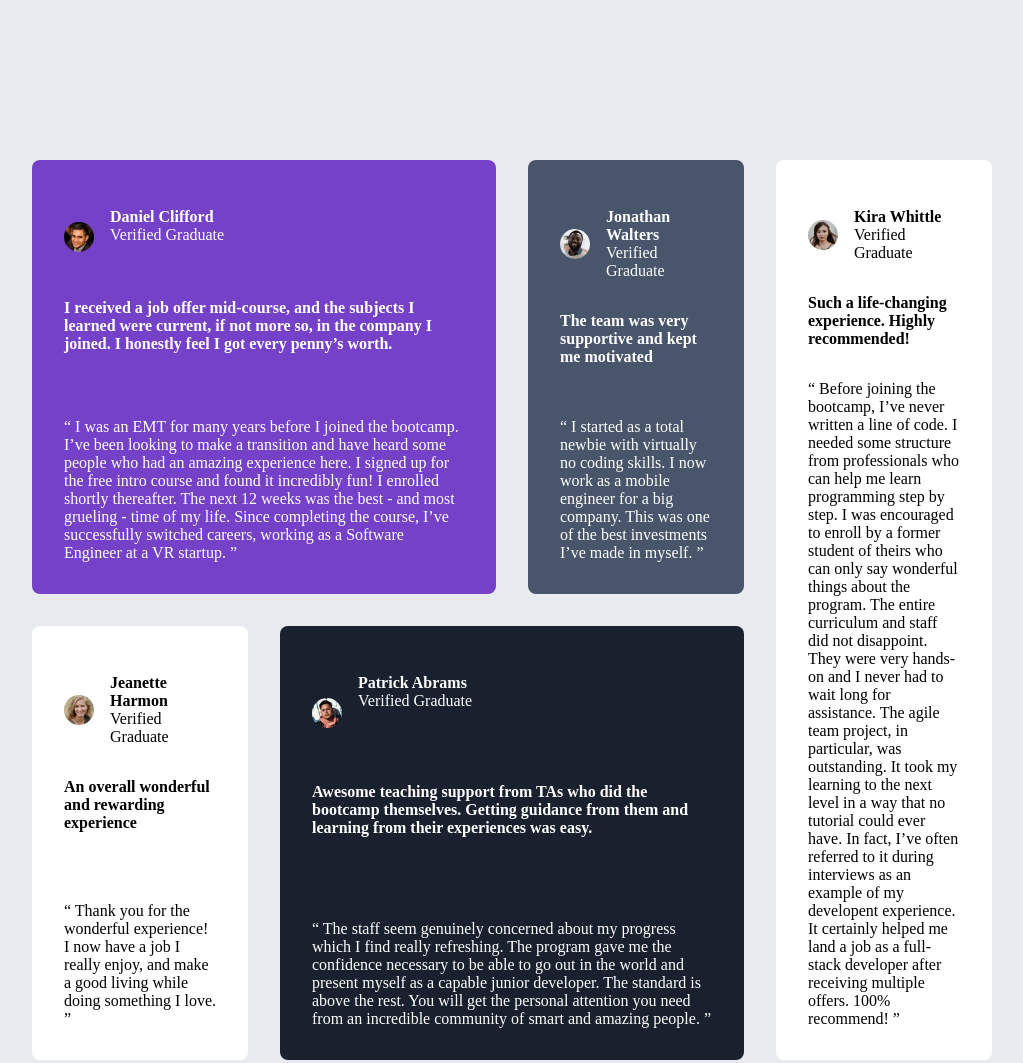
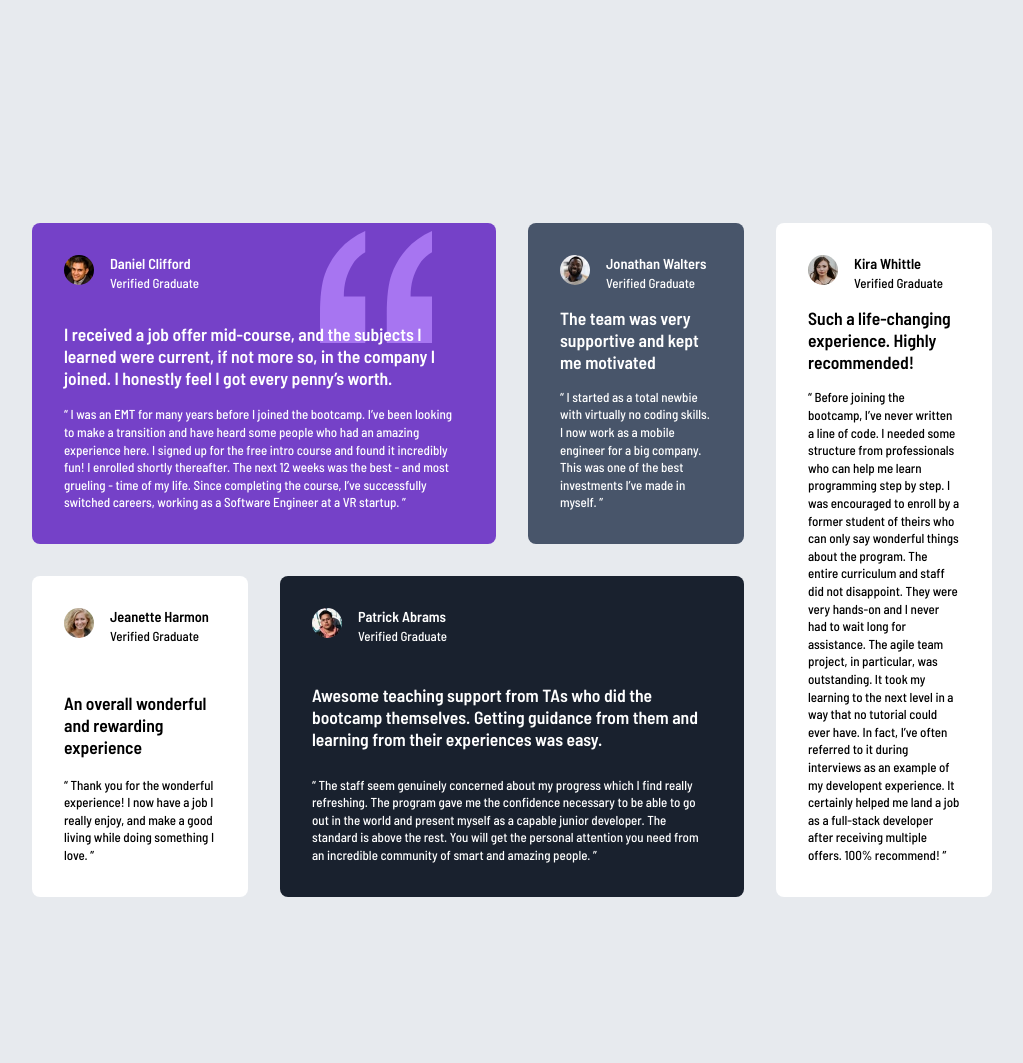
Before and after one commit to Ustatt/Testimonials-grid-section, a plain HTML site: page index.html in a window 1280 px wide. Shown: the whole page, without its empty margins (128-1151 px from the left). Drawn offline with Linux system fonts and the light colour scheme.

Commit message:
save changes

```diff
--- a/index.html
+++ b/index.html
@@ -9,6 +9,11 @@
   <link rel="icon" type="image/png" sizes="32x32" href="./images/favicon-32x32.png">
 
   <link rel="stylesheet" href="style.css">
+  <link rel="preconnect" href="https://fonts.googleapis.com">
+  <link rel="preconnect" href="https://fonts.gstatic.com" crossorigin>
+  <link
+    href="https://fonts.googleapis.com/css2?family=Barlow+Semi+Condensed:ital,wght@0,500;0,600;1,500;1,600&display=swap"
+    rel="stylesheet">
   <title>Frontend Mentor | [Challenge Name Here]</title>
 
 </head>
@@ -19,16 +24,17 @@
       <div class="prof">
         <img src="images/image-daniel.jpg" alt="daniel">
         <div class="det">
-          <h4 id="name">Daniel Clifford</h4>
-          <p>Verified Graduate</p>
+          <h4 class="name">Daniel Clifford</h4>
+          <p class="ver">Verified Graduate</p>
         </div>
+
       </div>
       <div>
-        <h4>I received a job offer mid-course, and the subjects I learned were current, if not more so,
+        <h4 id="para">I received a job offer mid-course, and the subjects I learned were current, if not more so,
           in the company I joined. I honestly feel I got every penny’s worth.</h4>
       </div>
       <div>
-        <p>“ I was an EMT for many years before I joined the bootcamp. I’ve been looking to make a
+        <p class="pura">“ I was an EMT for many years before I joined the bootcamp. I’ve been looking to make a
           transition and have heard some people who had an amazing experience here. I signed up
           for the free intro course and found it incredibly fun! I enrolled shortly thereafter.
           The next 12 weeks was the best - and most grueling - time of my life. Since completing
@@ -40,15 +46,15 @@
       <div class="prof">
         <img src="images/image-jonathan.jpg" alt="jonathan">
         <div class="det">
-          <h4>Jonathan Walters</h4>
-          <p>Verified Graduate</p>
+          <h4 class="name">Jonathan Walters</h4>
+          <p class="ver">Verified Graduate</p>
         </div>
       </div>
       <div>
-        <h4>The team was very supportive and kept me motivated</h4>
+        <h4 id="para">The team was very supportive and kept me motivated</h4>
       </div>
       <div>
-        <p>“ I started as a total newbie with virtually no coding skills. I now work as a mobile engineer
+        <p class="pura">“ I started as a total newbie with virtually no coding skills. I now work as a mobile engineer
           for a big company. This was one of the best investments I’ve made in myself. ”</p>
       </div>
     </div>
@@ -57,15 +63,16 @@
       <div class="prof">
         <img src="images/image-jeanette.jpg" alt="Jeanette">
         <div class="det">
-          <h4>Jeanette Harmon</h4>
-          <p>Verified Graduate</p>
+          <h4 class="name">Jeanette Harmon</h4>
+          <p class="ver">Verified Graduate</p>
         </div>
       </div>
       <div>
-        <h4>An overall wonderful and rewarding experience</h4>
+        <h4 id="para">An overall wonderful and rewarding experience</h4>
       </div>
       <div>
-        <p>“ Thank you for the wonderful experience! I now have a job I really enjoy, and make a good living
+        <p class="pura">“ Thank you for the wonderful experience! I now have a job I really enjoy, and make a good
+          living
           while doing something I love. ”</p>
       </div>
     </div>
@@ -74,16 +81,17 @@
       <div class="prof">
         <img src="images/image-patrick.jpg" alt="Patrick">
         <div class="det">
-          <h4>Patrick Abrams</h4>
-          <p>Verified Graduate</p>
+          <h4 class="name">Patrick Abrams</h4>
+          <p class="ver">Verified Graduate</p>
         </div>
       </div>
       <div>
-        <h4>Awesome teaching support from TAs who did the bootcamp themselves. Getting guidance from them and
+        <h4 id="para">Awesome teaching support from TAs who did the bootcamp themselves. Getting guidance from them and
           learning from their experiences was easy.</h4>
       </div>
       <div>
-        <p>“ The staff seem genuinely concerned about my progress which I find really refreshing. The program
+        <p class="pura">“ The staff seem genuinely concerned about my progress which I find really refreshing. The
+          program
           gave me the confidence necessary to be able to go out in the world and present myself as a capable
           junior developer. The standard is above the rest. You will get the personal attention you need from
           an incredible community of smart and amazing people. ”</p>
@@ -94,15 +102,15 @@
       <div class="prof">
         <img src="images/image-kira.jpg" alt="Kira">
         <div class="det">
-          <h4>Kira Whittle</h4>
-          <p>Verified Graduate</p>
+          <h4 class="name">Kira Whittle</h4>
+          <p class="ver">Verified Graduate</p>
         </div>
       </div>
       <div>
-        <h4>Such a life-changing experience. Highly recommended!</h4>
+        <h4 id="para">Such a life-changing experience. Highly recommended!</h4>
       </div>
       <div>
-        <p>“ Before joining the bootcamp, I’ve never written a line of code. I needed some structure from
+        <p class="pura">“ Before joining the bootcamp, I’ve never written a line of code. I needed some structure from
           professionals who can help me learn programming step by step. I was encouraged to enroll by a former
           student of theirs who can only say wonderful things about the program. The entire curriculum and staff
           did not disappoint. They were very hands-on and I never had to wait long for assistance. The agile team
--- a/style.css
+++ b/style.css
@@ -4,21 +4,22 @@
 }
 
 body {
-    margin: 0;
-    padding: 0rem;
     display: flex;
     justify-content: center;
     align-items: center;
     min-height: 100vh;
+    padding: 10rem;
     background-color: hsl(214, 17%, 92%);
+    font-size: 13px;
+    font-family: 'Barlow Semi Condensed', sans-serif;
 }
 
 .layout {
     display: grid;
     grid-template-columns: repeat(4, 1fr);
     grid-auto-rows: 1fr;
-    gap: 2rem 2rem;
-    margin: 10rem;
+    gap: 2rem;
+
 }
 
 .layout div {
@@ -27,9 +28,8 @@ body {
     width: 100%;
     height: 100%;
     border-radius: 0.5rem;
-    padding: 1rem;
+
     box-sizing: border-box;
-    justify-items: flex-start;
     gap: 0;
 
 
@@ -73,8 +73,8 @@ body {
 .layout div .prof {
     display: flex;
     flex-direction: row;
-    padding-bottom: 0rem;
     align-items: center;
+    position: relative;
 }
 
 .det {
@@ -86,9 +86,61 @@ body {
     border-radius: 100%;
     height: 30px;
     width: 30px;
+    align-self: flex-start;
+    margin-right: 1rem;
 }
 
-h4,
-p {
-    margin: 0;
+.layout>div {
+    padding: 2rem;
+    display: flex;
+    flex-direction: column;
+    gap: 0rem;
+
 }
+
+#para {
+    font-weight: 600;
+    font-size: 1.1rem;
+}
+
+.pura {
+    line-height: 1.1rem;
+}
+
+.pura:not(.jean .pura) {
+    padding-top: 16px;
+}
+
+.kira .prof {
+    padding-bottom: 1rem;
+}
+
+.name {
+    padding-bottom: 3px;
+    font-size: 0.9rem;
+}
+
+
+
+.daniel {
+    background-image: url('images/bg-pattern-quotation.svg');
+    background-repeat: no-repeat;
+    background-position: top 0.5rem right 4rem;
+    background-size: 7rem 7rem;
+
+}
+
+@media (max-width:1000px) {
+    .layout {
+        display: flex;
+        flex-direction: column;
+    }
+
+    body {
+        padding: 2rem;
+    }
+
+    .ver:not(.kira .ver) {
+        padding-bottom: 12px;
+    }
+}
```
